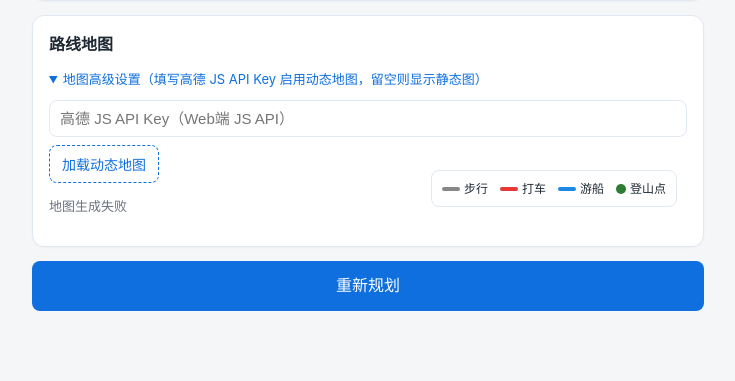
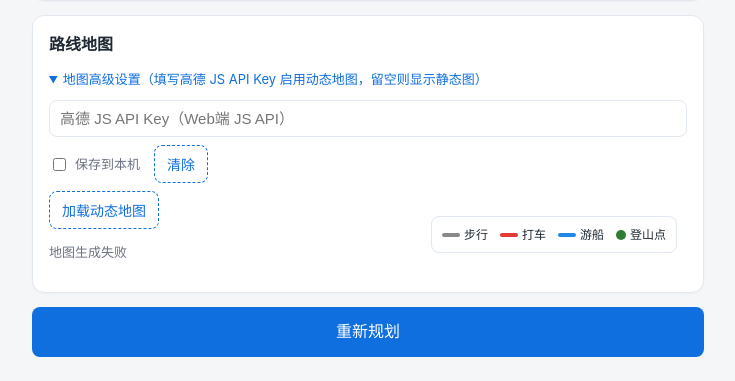
Before and after one commit to yanghq257/hangzhou_day_trip_planner, a Python web app: template templates/result.html in a window 1280 px wide, after a click on "地图高级设置（填写高德 JS API Key 启用动态地图，留空则显示静态图）". Shown: the part 495-876 px from the top of the page, without its empty margins (272-1007 px from the left). Before the commit the page ends 806 px from the top, so only its background shows below. Run offline with Jinja, Linux system fonts and the light colour scheme; the template is opened without the code that fills it, so the values that code supplies are empty.

Commit message:
fix: hiking spot transfer coordinate bug + feat: save amap js apikey in localstorage

```diff
--- a/templates/result.html
+++ b/templates/result.html
@@ -65,6 +65,20 @@
       border-radius: 50%;
       vertical-align: middle;
       margin-right: 4px;
+    }
+    .key-actions {
+      display: flex;
+      align-items: center;
+      gap: 14px;
+      margin-bottom: 8px;
+    }
+    .key-actions label {
+      display: inline-flex;
+      align-items: center;
+      gap: 6px;
+      font-size: 13px;
+      color: var(--muted);
+      cursor: pointer;
     }
   </style>
 </head>
@@ -152,6 +166,11 @@
         <summary>地图高级设置（填写高德 JS API Key 启用动态地图，留空则显示静态图）</summary>
         <div class="map-settings-body">
           <input type="password" id="js_api_key" placeholder="高德 JS API Key（Web端 JS API）" autocomplete="off">
+          <div class="key-actions">
+            <label><input type="checkbox" id="js_api_key_save"> 保存到本机</label>
+            <button type="button" class="btn btn-ghost" id="js_api_key_clear">清除</button>
+          </div>
+          <p class="hint" id="js_api_key_hint" style="display:none;">已保存到本机（localStorage），下次打开自动填充</p>
           <button type="button" class="btn btn-ghost" id="init-map-btn">加载动态地图</button>
         </div>
       </details>
@@ -298,9 +317,58 @@
         document.head.appendChild(s);
       }
 
+      // ---------- 高德 JS API Key：localStorage 记忆（仅前端本地保存，不上传后端） ----------
+      var jsKeyInput = document.getElementById('js_api_key');
+      var jsKeySaveBox = document.getElementById('js_api_key_save');
+      var jsKeyClearBtn = document.getElementById('js_api_key_clear');
+      var jsKeyHint = document.getElementById('js_api_key_hint');
+
+      function renderJsKeyHint(val) {
+        jsKeyHint.style.display = val ? 'block' : 'none';
+      }
+
+      try {
+        var savedJsKey = localStorage.getItem('amap_js_api_key');
+        if (savedJsKey) {
+          jsKeyInput.value = savedJsKey;
+          if (jsKeySaveBox) jsKeySaveBox.checked = true;
+          renderJsKeyHint(savedJsKey);
+        }
+      } catch (e) {
+        // localStorage 不可用时静默忽略
+      }
+
+      if (jsKeyClearBtn) {
+        jsKeyClearBtn.addEventListener('click', function () {
+          try { localStorage.removeItem('amap_js_api_key'); } catch (e) {}
+          jsKeyInput.value = '';
+          if (jsKeySaveBox) jsKeySaveBox.checked = false;
+          renderJsKeyHint('');
+        });
+      }
+
+      if (jsKeySaveBox) {
+        jsKeySaveBox.addEventListener('change', function () {
+          if (!jsKeySaveBox.checked) {
+            try { localStorage.removeItem('amap_js_api_key'); } catch (e) {}
+            renderJsKeyHint('');
+          }
+        });
+      }
+
       document.getElementById('init-map-btn').addEventListener('click', function () {
-        var key = document.getElementById('js_api_key').value.trim();
+        var key = jsKeyInput.value.trim();
         if (!key) { alert('请先填写高德 JS API Key'); return; }
+        try {
+          if (jsKeySaveBox && jsKeySaveBox.checked) {
+            localStorage.setItem('amap_js_api_key', key);
+            renderJsKeyHint(key);
+          } else {
+            localStorage.removeItem('amap_js_api_key');
+          }
+        } catch (e) {
+          // localStorage 不可用时静默忽略
+        }
         document.getElementById('static-map-wrap').style.display = 'none';
         document.getElementById('map').style.display = 'block';
         loadAMap(key, initMap);
```
Also changed, not shown: utils.py (+20 -7 lines).
